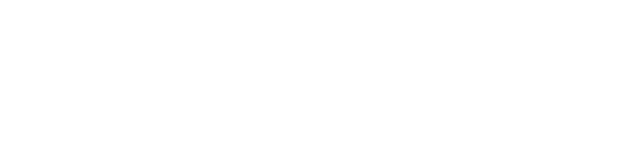
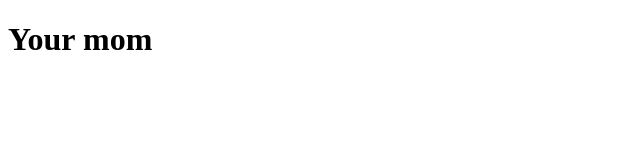
Before and after one commit to FaldiSugoi/FaldiSugoi.github.io, a plain HTML site: page index.html in a window 1280 px wide. Shown: the whole page, without its empty margins (0-640 px from the left). Drawn offline with Linux system fonts and the light colour scheme.

Commit message:
Update index.html

```diff
--- a/index.html
+++ b/index.html
@@ -4,6 +4,6 @@
 
 </head>
 <body class="bg-pattern overflow-x-hidden">
-
+<h1>Your mom</h1>
 </body>
 </html>
```
